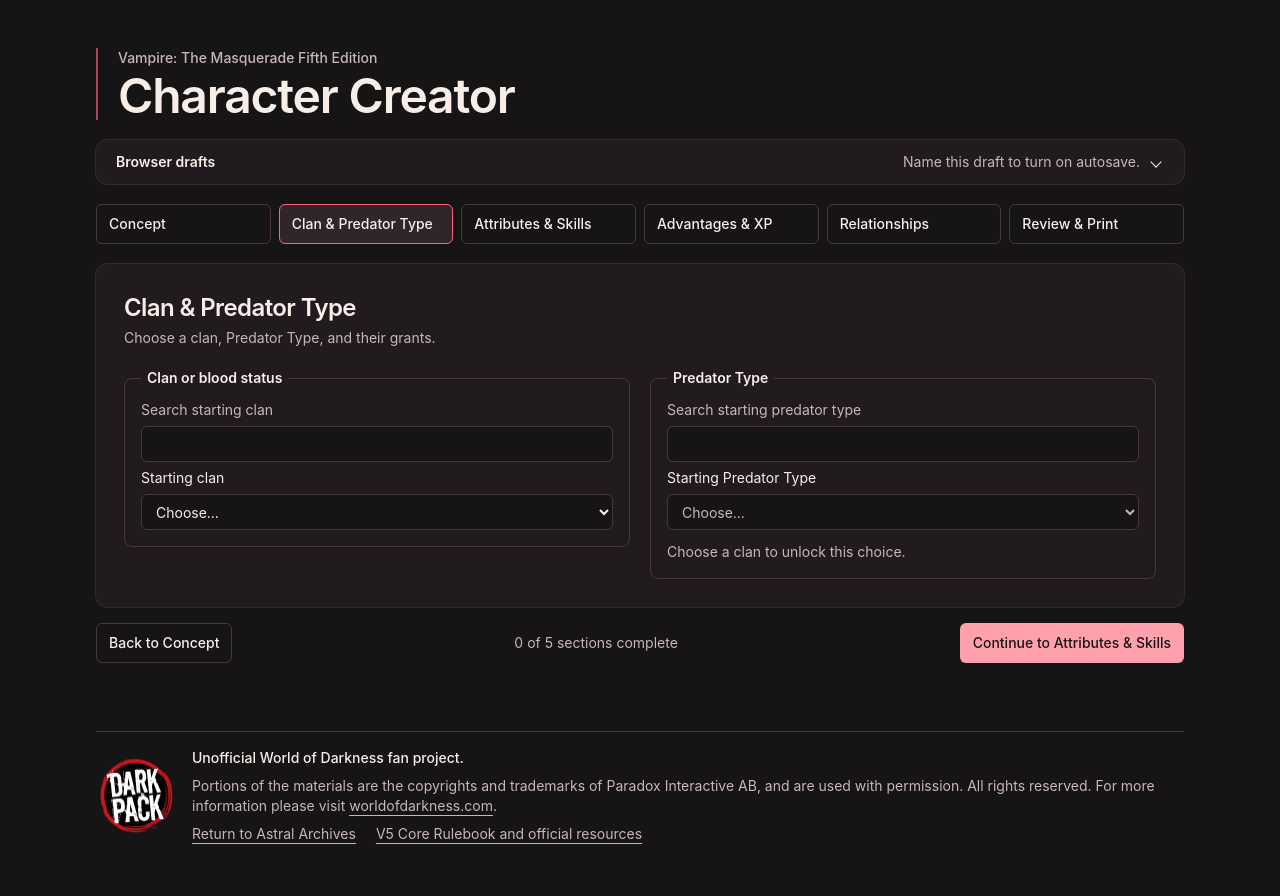
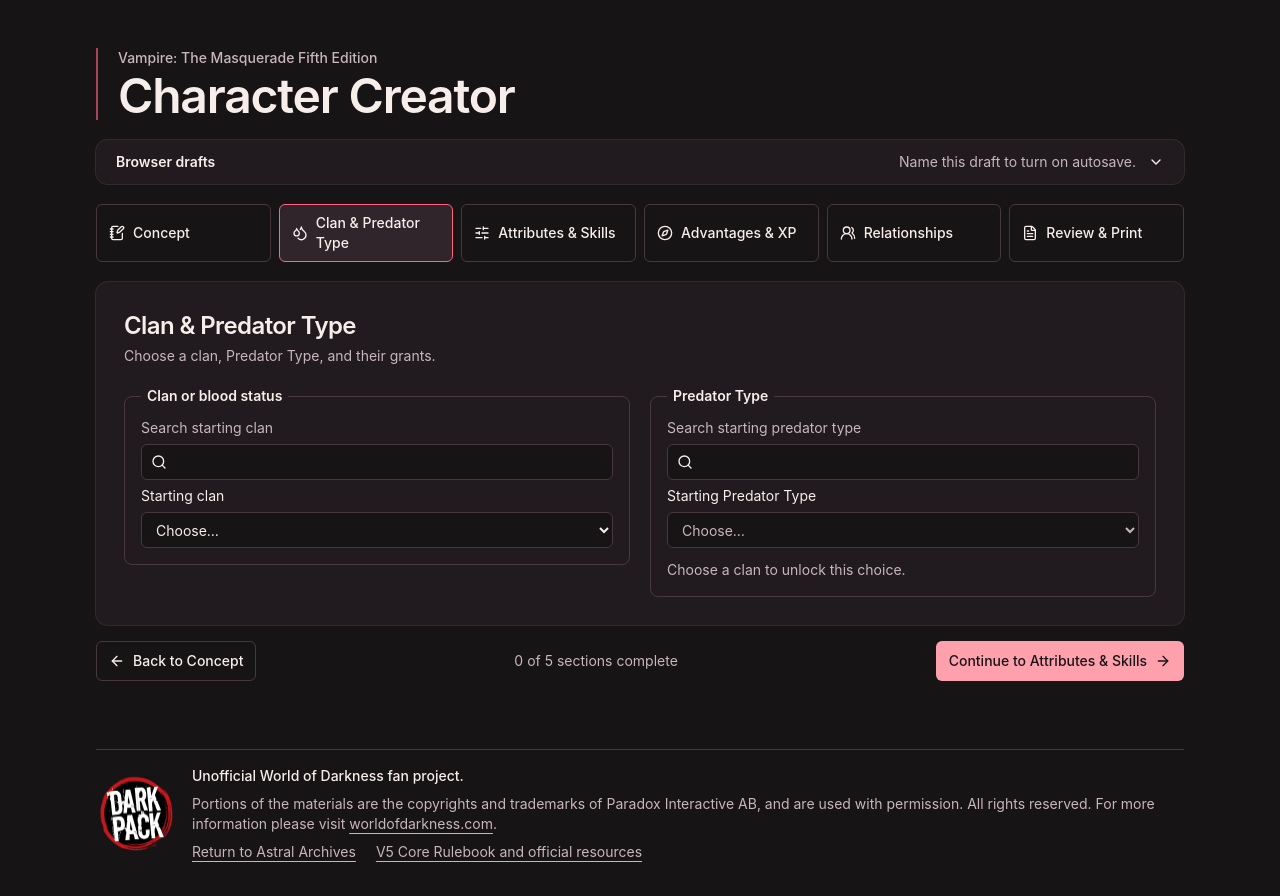
Before and after one commit to starbornone/vtm-character-creator, a React (Vite) app: page / in a window 1280 px wide. Both pictures are taken after a click on the button "Clan & Predator Type". Shown: the top 896 px of the page. Built offline with nearby package versions, Linux system fonts and the light colour scheme.

Commit message:
Use Lucide icons across the character creator

```diff
--- a/package.json
+++ b/package.json
@@ -15,6 +15,7 @@
   },
   "dependencies": {
     "cn": "^0.5.2",
+    "lucide-react": "^1.73.0",
     "react": "^19.3.1",
     "react-dom": "^19.3.1"
   },
--- a/src/App.tsx
+++ b/src/App.tsx
@@ -1,3 +1,4 @@
+import { ArrowLeft, ArrowRight, BookOpen, Compass, Droplets, FileText, NotebookPen, Printer, SlidersHorizontal, UsersRound } from 'lucide-react'
 import { useEffect, useRef, useState } from 'react'
 import { playersGuide } from '@/catalog/source-packs'
 import { traitGroups } from '@/catalog/traits'
@@ -19,6 +20,14 @@ import { buildLinkPrefix } from '@/sharing/build-link'
 const attributeGroups = traitGroups.map(({ name, attributes }) => ({ name, ids: attributes }))
 const skillGroups = traitGroups.map(({ name, skills }) => ({ name, ids: skills }))
 const editSteps = guideSteps.filter(step => step.id !== 'review')
+const stepIcons = {
+  concept: NotebookPen,
+  clan: Droplets,
+  traits: SlidersHorizontal,
+  starting: Compass,
+  relationships: UsersRound,
+  review: FileText,
+}
 
 export function App() {
   const [hash, setHash] = useState(() => window.location.hash)
@@ -103,9 +112,15 @@ function CharacterCreator({ drafts }: { drafts: ReturnType<typeof useBrowserDraf
 
       <nav aria-label="Character creation steps" className="print:hidden">
         <ol className="grid grid-cols-2 gap-2 sm:grid-cols-3 lg:grid-cols-6">
-          {guideSteps.map(option => <li key={option.id}>
-            <button type="button" className="guide-button h-full w-full text-left" aria-current={option.id === step ? 'step' : undefined} onClick={() => goTo(option.id)}>{option.title}</button>
-          </li>)}
+          {guideSteps.map(option => {
+            const Icon = stepIcons[option.id]
+            return <li key={option.id}>
+              <button type="button" className="guide-button guide-action h-full w-full text-left" aria-current={option.id === step ? 'step' : undefined} onClick={() => goTo(option.id)}>
+                <Icon aria-hidden="true" />
+                {option.title}
+              </button>
+            </li>
+          })}
         </ol>
       </nav>
 
@@ -114,7 +129,7 @@ function CharacterCreator({ drafts }: { drafts: ReturnType<typeof useBrowserDraf
           <ConceptEditor draft={draft.concept} onChange={update => dispatch({ type: 'concept', update })}
             ageProfile={ageProfile} onAgeProfile={profile => dispatch({ type: 'age-profile', profile })} />
           <fieldset className="space-y-2 rounded-xl border border-border bg-card p-5 sm:p-7">
-            <legend className="px-2 font-semibold">Rule sources</legend>
+            <legend className="px-2 font-semibold"><span className="guide-action"><BookOpen aria-hidden="true" />Rule sources</span></legend>
             <label className="flex min-h-9 items-center gap-2 text-sm">
               <input type="checkbox" className="size-4 accent-rose-300 focus-visible:outline-2 focus-visible:outline-offset-2 focus-visible:outline-rose-300"
                 checked={path.sourcePacks.includes(playersGuide.id)} onChange={event => dispatch({ type: 'players-guide', enabled: event.target.checked })} />
@@ -184,7 +199,7 @@ function CharacterCreator({ drafts }: { drafts: ReturnType<typeof useBrowserDraf
                 <h2 id="review-heading" className="text-2xl font-semibold tracking-tight">Review &amp; Print</h2>
                 <p className="mt-1 text-sm text-muted-foreground">{sheet.draft ? 'Open choices remain. The printed sheet will be marked Draft.' : sheet.reviews.length ? 'Starting choices are filled in. See the Storyteller review notes on the sheet.' : 'All starting choices are resolved.'}</p>
               </div>
-              <button type="button" className="guide-button guide-button-primary" onClick={() => window.print()}>Print character sheet</button>
+              <button type="button" className="guide-button guide-action guide-button-primary" onClick={() => window.print()}><Printer aria-hidden="true" />Print character sheet</button>
             </div>
             <ShareBuildControls key={id ?? 'unnamed'} draft={draft} />
             <StorytellerBrief key={`brief-${id ?? 'unnamed'}`} draft={draft} />
@@ -200,9 +215,9 @@ function CharacterCreator({ drafts }: { drafts: ReturnType<typeof useBrowserDraf
         )}
 
         <div className="flex flex-wrap items-center justify-between gap-3">
-          <div>{previous && <button type="button" className="guide-button" onClick={() => goTo(previous.id)}>Back to {previous.title}</button>}</div>
+          <div>{previous && <button type="button" className="guide-button guide-action" onClick={() => goTo(previous.id)}><ArrowLeft aria-hidden="true" />Back to {previous.title}</button>}</div>
           <p className="text-sm text-muted-foreground">{editSteps.length - openSteps.length} of {editSteps.length} sections complete</p>
-          {next && <button type="button" className="guide-button guide-button-primary" onClick={() => goTo(next.id)}>Continue to {next.title}</button>}
+          {next && <button type="button" className="guide-button guide-action guide-button-primary" onClick={() => goTo(next.id)}>Continue to {next.title}<ArrowRight aria-hidden="true" /></button>}
         </div>
       </div>
 
--- a/src/components/CatalogSelect.tsx
+++ b/src/components/CatalogSelect.tsx
@@ -1,3 +1,4 @@
+import { Search } from 'lucide-react'
 import { useId, useState } from 'react'
 
 export interface CatalogChoice {
@@ -29,7 +30,10 @@ export function CatalogSelect({ label, value, choices, onChange, disabled, inval
     <div className="grid min-w-0 gap-1.5 text-sm">
       {searchable && <label className="grid min-w-0 gap-1.5">
         <span className="text-muted-foreground">Search {label.toLowerCase()}</span>
-        <input type="search" className="ledger-field w-full" value={query} disabled={disabled} onChange={event => setQuery(event.target.value)} />
+        <span className="relative">
+          <Search aria-hidden="true" className="pointer-events-none absolute top-1/2 left-2.5 size-4 -translate-y-1/2" />
+          <input type="search" className="ledger-field w-full pl-8" value={query} disabled={disabled} onChange={event => setQuery(event.target.value)} />
+        </span>
       </label>}
       <label htmlFor={id}>{label}</label>
       <select id={id} className="ledger-field w-full" value={value} disabled={disabled} aria-invalid={invalid || undefined} onChange={event => {
--- a/src/components/DraftControls.tsx
+++ b/src/components/DraftControls.tsx
@@ -1,3 +1,4 @@
+import { ChevronDown, Download, FilePlus, FolderOpen, Save } from 'lucide-react'
 import { useState } from 'react'
 import type { DraftLibrary } from '@/drafts/browser-drafts'
 import type { DraftSnapshot } from '@/drafts/draft-backup'
@@ -29,7 +30,7 @@ export function DraftControls(props: DraftControlsProps) {
             <span id="draft-controls-heading" className="font-semibold">Browser drafts</span>
             <span id="draft-controls-status" role="status" className={issue ? 'text-rose-300' : 'text-muted-foreground'}>{status}</span>
           </span>
-          <span aria-hidden="true" className="mr-1 size-2 shrink-0 rotate-45 border-r border-b border-current group-open:-rotate-[135deg]" />
+          <ChevronDown aria-hidden="true" className="size-4 shrink-0 group-open:rotate-180" />
         </summary>
         <DraftFields key={activeId ?? 'unnamed'} {...props} />
       </details>
@@ -58,7 +59,7 @@ function DraftFields({ library, activeId, name, dirty, issue, onSave, onSwitch,
               setNameIssue(undefined)
             }} aria-invalid={Boolean(nameIssue) || undefined} aria-describedby={nameIssue ? 'draft-name-error' : undefined} />
           </label>
-          <button type="submit" className="guide-button">{issue ? 'Retry save' : 'Save draft'}</button>
+          <button type="submit" className="guide-button guide-action"><Save aria-hidden="true" />{issue ? 'Retry save' : 'Save draft'}</button>
           {nameIssue && <p id="draft-name-error" role="alert" className="w-full text-sm text-rose-300">{nameIssue}</p>}
         </form>
 
@@ -70,19 +71,19 @@ function DraftFields({ library, activeId, name, dirty, issue, onSave, onSwitch,
               {library.drafts.map(draft => <option key={draft.id} value={draft.id}>{draft.name}</option>)}
             </select>
           </label>
-          <button type="button" className="guide-button disabled:opacity-50" disabled={!selectedId || selectedId === activeId} onClick={() => onSwitch(selectedId)}>Open draft</button>
+          <button type="button" className="guide-button guide-action disabled:opacity-50" disabled={!selectedId || selectedId === activeId} onClick={() => onSwitch(selectedId)}><FolderOpen aria-hidden="true" />Open draft</button>
         </div>
       </div>
 
       <div className="flex flex-wrap gap-2">
-        <button type="button" className="guide-button disabled:opacity-50" disabled={!activeId && !dirty} onClick={() => {
+        <button type="button" className="guide-button guide-action disabled:opacity-50" disabled={!activeId && !dirty} onClick={() => {
           if (onSwitch(null)) {
             setLabel('')
             setNameIssue(undefined)
             setSelectedId('')
           }
-        }}>New draft</button>
-        <button type="button" className="guide-button" onClick={onDownload}>Download current draft</button>
+        }}><FilePlus aria-hidden="true" />New draft</button>
+        <button type="button" className="guide-button guide-action" onClick={onDownload}><Download aria-hidden="true" />Download current draft</button>
         <BackupRestore library={library} onRestore={onRestore} />
       </div>
     </CardContent>
--- a/src/components/NarrativeEditors.tsx
+++ b/src/components/NarrativeEditors.tsx
@@ -1,3 +1,4 @@
+import { Plus, Trash2 } from 'lucide-react'
 import { Card, CardContent } from '@/components/ui/card'
 import { maxConvictions, type ConceptDraft, type RelationshipDraft } from '@/rules/character-guide'
 import { ageProfileIds, ageProfiles, type AgeProfileId } from '@/rules/creation-profiles'
@@ -88,10 +89,10 @@ export function RelationshipEditor({ draft, onChange }: { draft: RelationshipDra
               <NarrativeField label={`Conviction ${index + 1}`} value={pair.conviction} onChange={value => updatePair(index, 'conviction', value)} />
               <NarrativeField label={`Touchstone ${index + 1}`} value={pair.touchstone} onChange={value => updatePair(index, 'touchstone', value)} />
             </div>
-            {draft.convictions.length > 1 && <button type="button" className="guide-button" onClick={() => onChange({ convictions: draft.convictions.filter((_, offset) => offset !== index) })} aria-label={`Remove Conviction and Touchstone ${index + 1}`}>Remove pair</button>}
+            {draft.convictions.length > 1 && <button type="button" className="guide-button guide-action" onClick={() => onChange({ convictions: draft.convictions.filter((_, offset) => offset !== index) })} aria-label={`Remove Conviction and Touchstone ${index + 1}`}><Trash2 aria-hidden="true" />Remove pair</button>}
           </fieldset>
         ))}
-        {draft.convictions.length < maxConvictions && <button type="button" className="guide-button" onClick={() => onChange({ convictions: [...draft.convictions, { conviction: '', touchstone: '' }] })}>Add Conviction and Touchstone</button>}
+        {draft.convictions.length < maxConvictions && <button type="button" className="guide-button guide-action" onClick={() => onChange({ convictions: [...draft.convictions, { conviction: '', touchstone: '' }] })}><Plus aria-hidden="true" />Add Conviction and Touchstone</button>}
       </CardContent>
     </Card>
   )
--- a/src/components/StartingOptionsEditor.tsx
+++ b/src/components/StartingOptionsEditor.tsx
@@ -1,3 +1,4 @@
+import { Plus, Trash2 } from 'lucide-react'
 import { advantageIds, flawIds, startingAdvantages, startingFlaws } from '@/catalog/starting-options'
 import { Card, CardContent } from '@/components/ui/card'
 import type { evaluateStartingBuild, ManualStartingOption, StartingDraft } from '@/rules/starting-xp'
@@ -47,11 +48,11 @@ function ManualOptions({ options, evaluated, onChange }: {
         <input className="ledger-field w-full" value={option.source} onChange={event => edit(index, { source: event.target.value })} />
       </label>
       <div className="flex flex-wrap items-center gap-2 sm:col-span-2">
-        <button type="button" className="guide-button" aria-label={`Remove manual entry ${index + 1}`} onClick={() => onChange(options.filter((_, position) => position !== index))}>Remove</button>
+        <button type="button" className="guide-button guide-action" aria-label={`Remove manual entry ${index + 1}`} onClick={() => onChange(options.filter((_, position) => position !== index))}><Trash2 aria-hidden="true" />Remove</button>
         {evaluated[index]?.issue && <span className="text-sm text-rose-300">{evaluated[index].issue}</span>}
       </div>
     </fieldset>)}
-    <button type="button" className="guide-button" onClick={() => onChange([...options, { kind: 'advantage', name: '', dots: 1, source: '' }])}>Add manual entry</button>
+    <button type="button" className="guide-button guide-action" onClick={() => onChange([...options, { kind: 'advantage', name: '', dots: 1, source: '' }])}><Plus aria-hidden="true" />Add manual entry</button>
   </fieldset>
 }
 
--- a/src/index.css
+++ b/src/index.css
@@ -47,6 +47,14 @@
   .guide-button {
     @apply min-h-10 rounded-md border border-border px-3 py-2 text-sm font-medium text-foreground;
     @apply hover:bg-muted focus-visible:outline-2 focus-visible:outline-offset-2 focus-visible:outline-rose-300;
+  }
+
+  .guide-action {
+    @apply inline-flex items-center gap-2;
+  }
+
+  .guide-action > svg {
+    @apply size-4 shrink-0;
   }
 
   .guide-button[aria-current="step"] {
```
Also changed, not shown: src/components/BackupRestore.tsx (+4 -3 lines), src/components/SharedBuild.tsx (+6 -5 lines), src/components/StartingExperienceEditor.tsx (+6 -5 lines), src/components/StorytellerBrief.tsx (+5 -4 lines), 1 other file (tests, documents, lock files or other folders).
